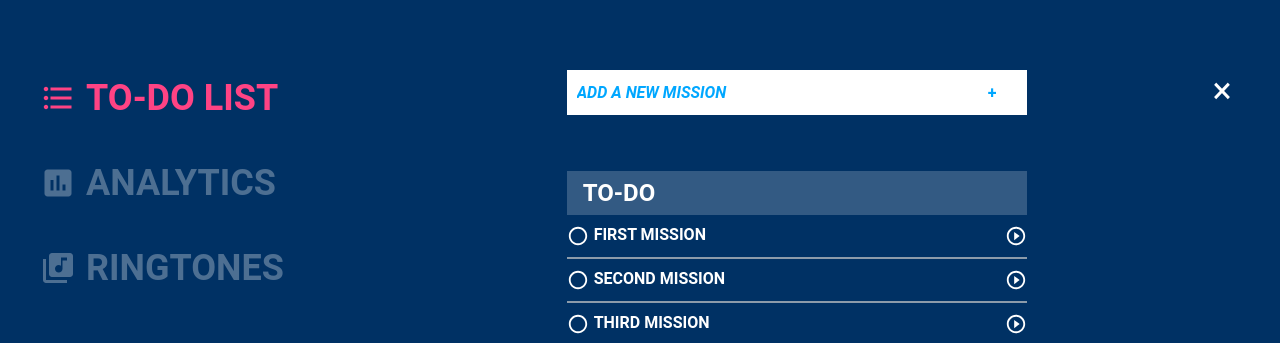
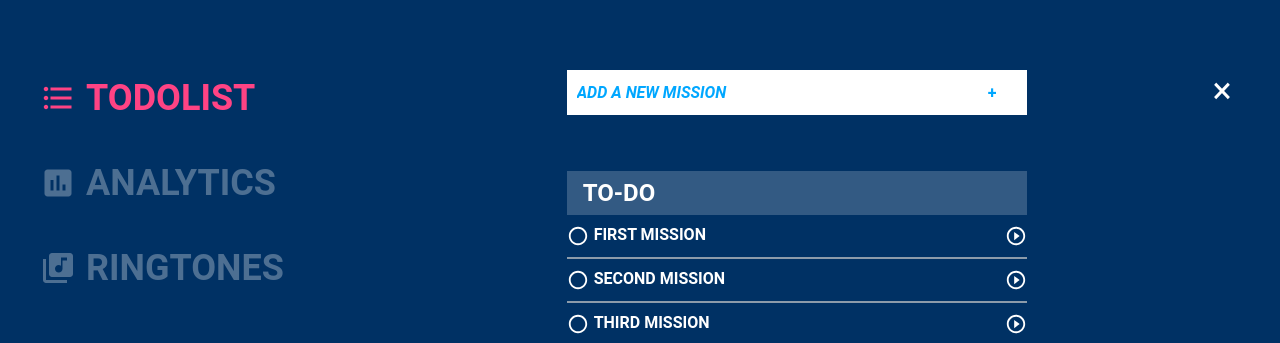
Before and after one commit to lax19970612/f2e2nd_week1, a Vue app: page / in a window 1280 px wide. Both pictures are taken after a click on the element 1066 px from the left and 97 px from the top of the page. Shown: the top 343 px of the page. Built offline with nearby package versions, Linux system fonts and the light colour scheme; the HTML template or start-up script is replaced by a standard one.

Commit message:
Feat: apart menuGroup from advancedFeatureLayout

```diff
--- /dev/null
+++ b/src/components/AdvancedFeature/MenuGroup.vue
@@ -0,0 +1,121 @@
+<template>
+  <div class="menu-group">
+    <div
+      v-for="(page, index) in pages"
+      :key="index"
+      class="menu-item-wrapper"
+      :class="{ active: currentPage === page, 'flex-start': advancedMode }"
+      @click="itemClick(page)"
+    >
+      <div class="menu-item-icon" :class="`icon-${page}`" />
+      <div class="menu-item-context" v-if="advancedMode">{{ page }}</div>
+    </div>
+  </div>
+</template>
+
+<script lang="ts">
+import { defineComponent, reactive, toRefs } from "vue";
+const pages = ["todolist", "analytics", "ringtones"];
+
+export default defineComponent({
+  name: "MenuGroup",
+  props: {
+    advancedMode: {
+      type: Boolean,
+      default: false,
+    },
+  },
+  setup(props, { emit }) {
+    // @data
+    const state = reactive({
+      currentPage: null as null | string,
+      pages: pages,
+    });
+
+    // @method
+    function itemClick(page: string) {
+      state.currentPage = page;
+      emit("menuItemClickEmit", state.currentPage);
+    }
+
+    return {
+      ...toRefs(state),
+      itemClick,
+    };
+  },
+});
+</script>
+
+<style lang="scss" scoped>
+.menu-item {
+  &-wrapper {
+    min-height: 55px;
+    margin: 30px 0;
+    display: flex;
+    justify-content: flex-end;
+    flex-wrap: wrap;
+    align-items: center;
+    cursor: pointer;
+    transition: all 0.1s ease;
+
+    &:hover > .menu-item-icon {
+      background-color: #ff4384;
+    }
+
+    &:hover > .menu-item-context {
+      color: #ff4384;
+    }
+  }
+
+  &-wrapper.active {
+    .menu-item-icon {
+      background-color: #ff4384;
+    }
+    .menu-item-context {
+      color: #ff4384;
+    }
+  }
+
+  &-wrapper.flex-start {
+    justify-content: flex-start;
+  }
+
+  &-icon {
+    margin-right: 10px;
+    min-width: 36px;
+    min-height: 36px;
+    background-color: rgba(255, 255, 255, 0.3);
+    transition: all 0.3s ease;
+  }
+
+  &-context {
+    font-size: 36px;
+    font-weight: bold;
+    text-transform: uppercase;
+    color: rgba(255, 255, 255, 0.3);
+    white-space: wrap;
+    transition: all 0.3s ease;
+  }
+}
+
+.icon-todolist {
+  mask: url("~@/assets/svg/format_list_bulleted_black_24dp.svg") no-repeat
+    center / contain;
+  -webkit-mask: url("~@/assets/svg/format_list_bulleted_black_24dp.svg")
+    no-repeat center / contain;
+}
+
+.icon-analytics {
+  mask: url("~@/assets/svg/insert_chart_black_24dp.svg") no-repeat center /
+    contain;
+  -webkit-mask: url("~@/assets/svg/insert_chart_black_24dp.svg") no-repeat
+    center / contain;
+}
+
+.icon-ringtones {
+  mask: url("~@/assets/svg/library_music_black_24dp.svg") no-repeat center /
+    contain;
+  -webkit-mask: url("~@/assets/svg/library_music_black_24dp.svg") no-repeat
+    center / contain;
+}
+</style>
--- a/src/layouts/AdvancedFeatureLayout.vue
+++ b/src/layouts/AdvancedFeatureLayout.vue
@@ -1,32 +1,10 @@
 <template>
   <section class="advanced-feature-layout" ref="root">
     <div class="table__cell__4 menu-wrapper relative">
-      <div class="menu-group">
-        <div
-          class="menu-item-wrapper"
-          :class="{ active: currentPage === 'todolist' }"
-          @click="linkClick('todolist')"
-        >
-          <div class="menu-item-icon icon-list" />
-          <div class="menu-item-context" v-if="advancedMode">to-do list</div>
-        </div>
-        <div
-          class="menu-item-wrapper"
-          :class="{ active: currentPage === 'analytics' }"
-          @click="linkClick('analytics')"
-        >
-          <div class="menu-item-icon icon-chart" />
-          <div class="menu-item-context" v-if="advancedMode">analytics</div>
-        </div>
-        <div
-          class="menu-item-wrapper"
-          :class="{ active: currentPage === 'ringtones' }"
-          @click="linkClick('ringtones')"
-        >
-          <div class="menu-item-icon icon-ringtone" />
-          <div class="menu-item-context" v-if="advancedMode">ringtones</div>
-        </div>
-      </div>
+      <menu-group
+        :advancedMode="advancedMode"
+        @menuItemClickEmit="menuItemClickEmitHandler"
+      />
       <div class="playing-panel" v-if="advancedMode">
         <div class="timer-controller-wrapper relative">
           <div class="timer-controller-outer">
@@ -87,6 +65,9 @@
 import { defineComponent, PropType, reactive, ref, toRefs } from "vue";
 import MissionInput from "@/components/MissionInput.vue";
 import MissionList from "@/components/MissionList.vue";
+
+import MenuGroup from "@/components/AdvancedFeature/MenuGroup.vue";
+
 import Mission from "@/interfaces/Mission";
 
 export default defineComponent({
@@ -94,6 +75,7 @@ export default defineComponent({
   components: {
     MissionInput,
     MissionList,
+    MenuGroup,
   },
   props: {
     advancedMode: Boolean,
@@ -104,12 +86,19 @@ export default defineComponent({
   },
   setup(props, { emit }) {
     const root = ref<HTMLDivElement>();
-
+    // @data
     const state = reactive({
       advancedMode: props.advancedMode,
       currentPage: null as null | string,
     });
 
+    // @methods: emit handler
+    function menuItemClickEmitHandler(preload: string) {
+      state.currentPage = preload;
+      if (!props.advancedMode) openAdvancedPage();
+    }
+
+    // @methods
     function linkClick(page: string) {
       state.currentPage = page;
       if (!props.advancedMode) {
@@ -121,11 +110,6 @@ export default defineComponent({
       const rootDom = root.value;
       if (rootDom) {
         rootDom.style.left = "0px";
-        rootDom
-          .querySelectorAll<HTMLElement>(".menu-item-wrapper")
-          .forEach((item: HTMLElement) => {
-            item.style.justifyContent = "flex-start";
-          });
       }
       state.advancedMode = true;
       emit("changeModeEmit", state.advancedMode);
@@ -135,11 +119,6 @@ export default defineComponent({
       const rootDom = root.value;
       if (rootDom) {
         rootDom.style.left = "66.67%";
-        rootDom
-          .querySelectorAll<HTMLElement>(".menu-item-wrapper")
-          .forEach((item: HTMLElement) => {
-            item.style.justifyContent = "flex-end";
-          });
       }
       state.advancedMode = false;
       emit("changeModeEmit", state.advancedMode);
@@ -148,6 +127,7 @@ export default defineComponent({
     return {
       ...toRefs(state),
       root,
+      menuItemClickEmitHandler,
       linkClick,
       closeAdvancedPage,
     };
@@ -169,53 +149,6 @@ $button_size: 36px;
   height: 100vh;
   background-color: #003164;
   transition: left 0.5s ease;
-}
-
-.menu-item {
-  &-wrapper {
-    min-height: 55px;
-    margin: 30px 0;
-    display: flex;
-    justify-content: flex-end;
-    flex-wrap: wrap;
-    align-items: center;
-    cursor: pointer;
-    transition: all 0.1s ease;
-
-    &:hover > .menu-item-icon {
-      background-color: #ff4384;
-    }
-
-    &:hover > .menu-item-context {
-      color: #ff4384;
-    }
-  }
-
-  &-wrapper.active {
-    .menu-item-icon {
-      background-color: #ff4384;
-    }
-    .menu-item-context {
-      color: #ff4384;
-    }
-  }
-
-  &-icon {
-    margin-right: 10px;
-    min-width: 36px;
-    min-height: 36px;
-    background-color: rgba(255, 255, 255, 0.3);
-    transition: all 0.3s ease;
-  }
-
-  &-context {
-    font-size: 36px;
-    font-weight: bold;
-    text-transform: uppercase;
-    color: rgba(255, 255, 255, 0.3);
-    white-space: wrap;
-    transition: all 0.3s ease;
-  }
 }
 
 .playing-panel {
@@ -323,27 +256,6 @@ $button_size: 36px;
   font-size: 24px;
 }
 
-.icon-list {
-  mask: url("~@/assets/svg/format_list_bulleted_black_24dp.svg") no-repeat
-    center / contain;
-  -webkit-mask: url("~@/assets/svg/format_list_bulleted_black_24dp.svg")
-    no-repeat center / contain;
-}
-
-.icon-chart {
-  mask: url("~@/assets/svg/insert_chart_black_24dp.svg") no-repeat center /
-    contain;
-  -webkit-mask: url("~@/assets/svg/insert_chart_black_24dp.svg") no-repeat
-    center / contain;
-}
-
-.icon-ringtone {
-  mask: url("~@/assets/svg/library_music_black_24dp.svg") no-repeat center /
-    contain;
-  -webkit-mask: url("~@/assets/svg/library_music_black_24dp.svg") no-repeat
-    center / contain;
-}
-
 .todolist-wrapper {
   width: 100%;
   height: 100%;
```
